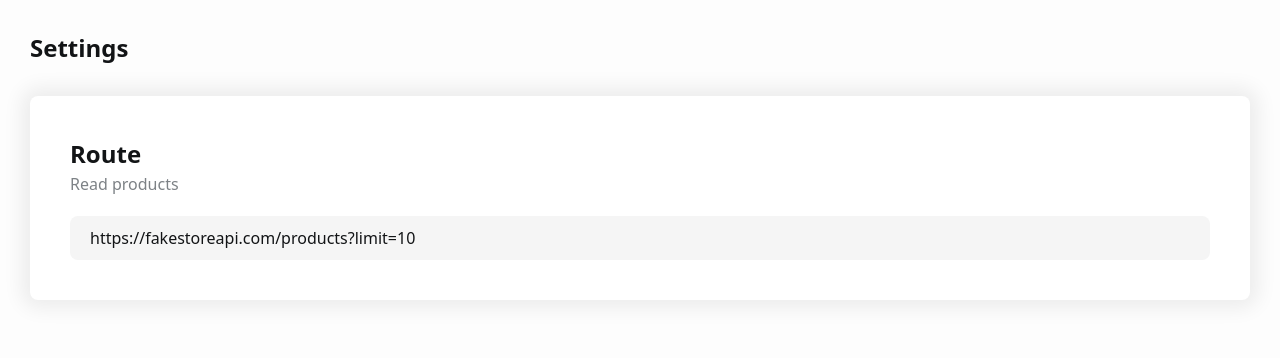
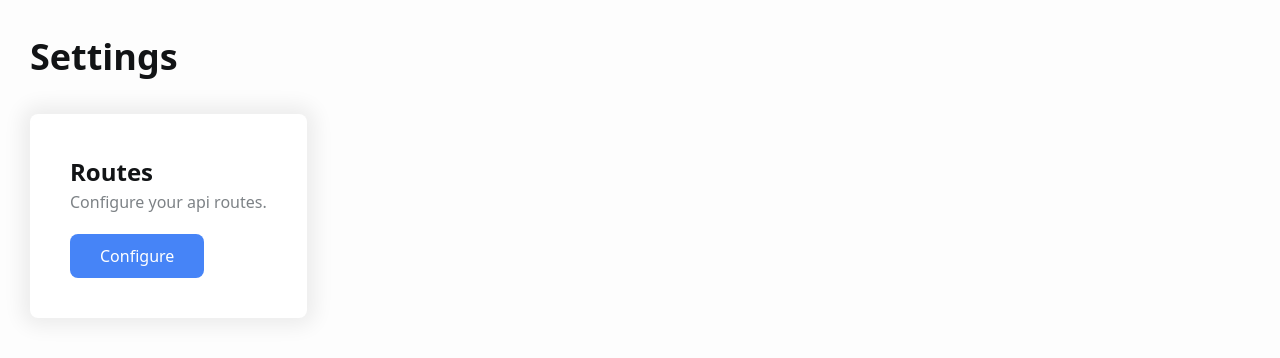
Before and after one commit to maximefondu/smartpoint, a Next.js app: page /settings in a window 1280 px wide. Shown: the top 358 px of the page. Built offline with nearby package versions, Linux system fonts and the light colour scheme.

Commit message:
Add page settings

```diff
--- a/src/app/settings/page.tsx
+++ b/src/app/settings/page.tsx
@@ -1,21 +1,13 @@
-import { Box } from '@components/Box'
-import { Field } from '@components/form/Field'
+import { BoxRoute } from '@components/settings/BoxRoute'
 
-export default function () {
+export default async function () {
     return (
         <section>
-            <h1 className="text-xl font-bold mb-12">Settings</h1>
-            <Box>
-                <h2 className="text-xl font-bold">Route</h2>
-                <p className="text-grey-800">Read products</p>
+            <h1 className="text-2xl font-bold mb-12">Settings</h1>
 
-                <Field
-                    className="mt-8"
-                    name="route-items"
-                    placeholder="https://smartpoint.be/products"
-                    defaultValue="https://fakestoreapi.com/products?limit=10"
-                />
-            </Box>
+            <div className="flex">
+                <BoxRoute />
+            </div>
         </section>
     )
 }
--- /dev/null
+++ b/src/app/settings/route/page.tsx
@@ -0,0 +1,10 @@
+import { List } from '@components/route/List'
+
+export default function async() {
+    return (
+        <section>
+            <h1 className="text-xl font-bold mb-12">Settings</h1>
+            <List />
+        </section>
+    )
+}
--- a/src/assets/css/config/colors.json
+++ b/src/assets/css/config/colors.json
@@ -7,6 +7,10 @@
         "DEFAULT": "#4684F7",
         "200": "#EDF5FE"
     },
+    "green": {
+        "DEFAULT": "#6BCC69",
+        "200": "#F0FAF0"
+    },
     "grey": {
         "100": "#FDFDFD",
         "200": "#F5F5F5",
--- a/src/assets/css/config/rounded.json
+++ b/src/assets/css/config/rounded.json
@@ -1,5 +1,6 @@
 {
     "none": "0",
     "DEFAULT": "8px",
+    "md": "14px",
     "full": "9999px"
 }
--- /dev/null
+++ b/src/assets/css/grid.css
@@ -0,0 +1,3 @@
+.col {
+    @apply grid grid-cols-12 gap-12;
+}
--- a/src/assets/css/main.css
+++ b/src/assets/css/main.css
@@ -2,4 +2,5 @@
 @import './font-face.css';
 @import './body.css';
 @import 'tailwindcss/components';
+@import './grid.css';
 @import 'tailwindcss/utilities';
--- /dev/null
+++ b/src/components/Button.tsx
@@ -0,0 +1,29 @@
+import { cva, type VariantProps } from 'class-variance-authority'
+import Link from 'next/link'
+
+type Props = VariantProps<typeof button> & {
+    className?: string
+    children: any
+    href?: any
+}
+
+const button = cva('inline-flex px-12 py-4 rounded transition-all duration-500 hover:rounded-md', {
+    variants: {
+        intent: {
+            primary: 'bg-blue text-white font-medium'
+        }
+    },
+    defaultVariants: {
+        intent: 'primary'
+    }
+})
+
+export const Button = ({ children, className, intent, href }: Props) => {
+    const Tag = href ? Link : 'button'
+
+    return (
+        <Tag href={href} className={button({ intent, className })}>
+            {children}
+        </Tag>
+    )
+}
--- a/src/components/form/Field.tsx
+++ b/src/components/form/Field.tsx
@@ -1,6 +1,9 @@
+import { UseFormRegister } from 'react-hook-form'
+
 type Props = {
-    className: string
+    className?: string
 
+    register?: UseFormRegister<any>
     label?: string | number
     type?: 'text' | 'number' | 'email'
     id?: string
@@ -11,12 +14,17 @@ type Props = {
     append?: string | number
 }
 
-export const Field = ({ className = '', label, type = 'text', id, name, defaultValue, placeholder, append }: Props) => {
+export const Field = ({ className = '', label, type = 'text', id, name, defaultValue, placeholder, append, register }: Props) => {
     return (
         <div className={`flex flex-col ${className}`}>
-            {label && <label htmlFor={id}>{label}</label>}
+            {label && (
+                <label className="text-grey-800 mb-3" htmlFor={id}>
+                    {label}
+                </label>
+            )}
             <div className="bg-grey-200 rounded">
                 <input
+                    {...register?.(name)}
                     type={type}
                     id={id}
                     name={name}
--- /dev/null
+++ b/src/components/form/Select.tsx
@@ -0,0 +1,63 @@
+import { UseFormRegister } from 'react-hook-form'
+
+import ArrowIcon from '@svg/arrow.svg'
+import ValidateIcon from '@svg/validate.svg'
+
+type Props = {
+    className?: string
+
+    register?: UseFormRegister<any>
+    label?: string | number
+    id?: string
+    name: string
+    placeholder: string
+    disabled?: boolean
+    valueAsNumber?: boolean
+
+    options: {
+        name: string | number
+        value: string | number
+    }[]
+
+    append?: string | number
+}
+
+export const Select = ({ className = '', register, label, id, name, placeholder, options = [], disabled = false, valueAsNumber = false }: Props) => {
+    return (
+        <div className={`flex flex-col ${className}`}>
+            {label && (
+                <label className="text-grey-800 mb-3" htmlFor={id}>
+                    {label}
+                </label>
+            )}
+            <div
+                className={`rounded relative transition-all border ${
+                    disabled ? 'bg-green-200 border-green text-green' : 'border-grey-200 bg-grey-200 hover:bg-grey-400'
+                }`}>
+                <select
+                    {...register?.(name, { valueAsNumber })}
+                    name={name}
+                    id={id}
+                    disabled={disabled}
+                    className={`appearance-none bg-transparent outline-none px-8 py-4 w-full disabled:opacity-100 cursor-pointer ${
+                        disabled ? 'cursor-auto' : ''
+                    }`}>
+                    <option value="">{placeholder}</option>
+                    {options.map(({ name, value }) => {
+                        return (
+                            <option key={value} value={value}>
+                                {name}
+                            </option>
+                        )
+                    })}
+                </select>
+
+                {disabled ? (
+                    <ValidateIcon className={`w-9 absolute top-1/2 right-8 -translate-y-1/2 pointer-events-none fill-green`} />
+                ) : (
+                    <ArrowIcon className={`w-8 absolute top-1/2 right-8 -translate-y-1/2 pointer-events-none fill-grey-600`} />
+                )}
+            </div>
+        </div>
+    )
+}
--- /dev/null
+++ b/src/components/settings/BoxRoute.tsx
@@ -0,0 +1,15 @@
+import { Button } from '@components/Button'
+import { Box } from '@components/Box'
+
+export const BoxRoute = () => {
+    return (
+        <Box>
+            <h2 className="text-xl font-bold">Routes</h2>
+            <p className="text-grey-800">Configure your api routes.</p>
+
+            <Button href="/settings/route" className="mt-8">
+                Configure
+            </Button>
+        </Box>
+    )
+}
```
